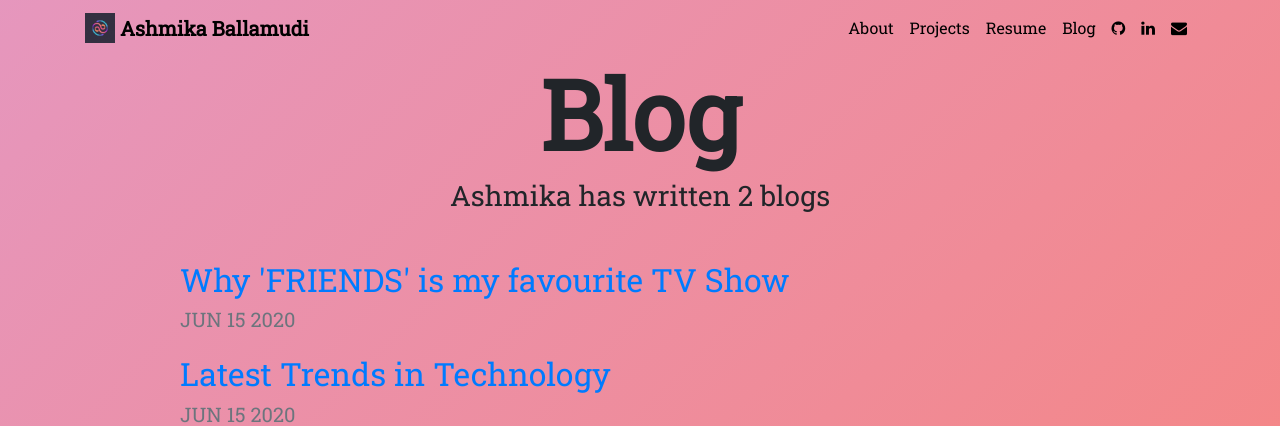
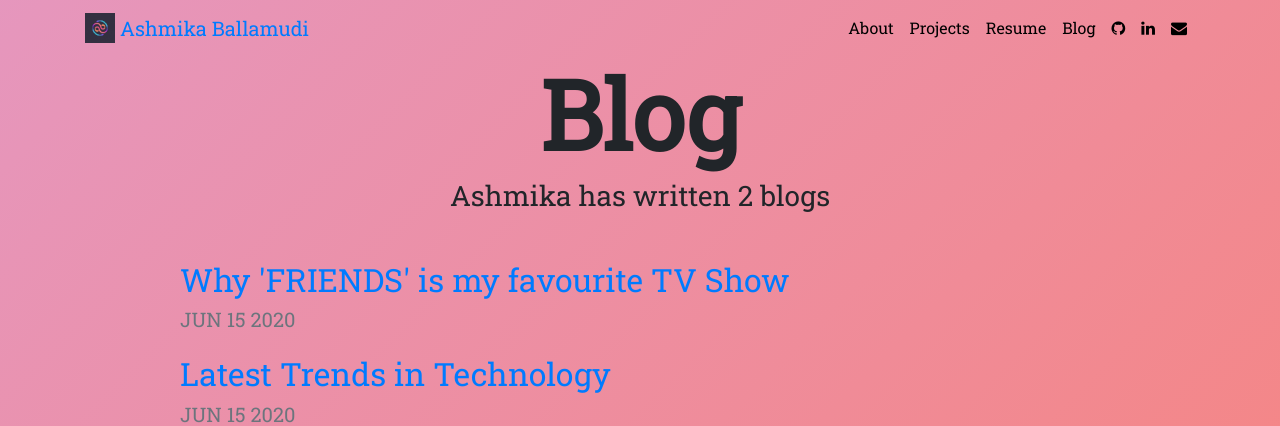
Before and after one commit to ashmika-26/django3-personal-portfolio, a Django app: page /blog/ in a window 1280 px wide. Shown: the top 426 px of the page. Run offline with Django 3.2, Linux system fonts and the light colour scheme; data comes from the database, SQL or seed files in the repository; some libraries are stand-ins or nearby versions.

Commit message:
navchangs

```diff
--- a/portfolio/templates/portfolio/base.html
+++ b/portfolio/templates/portfolio/base.html
@@ -22,15 +22,12 @@
 </head>
 
 <body>
-  <div id="back"></div>
-  <div id="front"></div>
 
   <nav id="topNav" class="navbar navbar-expand-md ">
-
     <div class="container">
       <a class="navbar-brand" href="{% url 'home' %}">
         <img src="{% static "portfolio/logo.png" %}" width="30" height="30" class="d-inline-block align-top" alt="Ashmika's Logo">
-        <span style="color:black;font-weight:bold">Ashmika Ballamudi </span>
+        <span>Ashmika Ballamudi </span>
       </a>
       <button class="navbar-toggler" type="button" data-toggle="collapse" data-target="#navbarNav" aria-controls="navbarNav" aria-expanded="false" aria-label="Toggle navigation">
         <span class="navbar-toggler-icon"></span>
@@ -56,7 +53,7 @@
             <a class="nav-link" href="https://www.linkedin.com/in/ashmika-ballamudi/" target="_blank"><i class = "fa fa-linkedin" style="color:black"></i></a>
           </li>
           <li>
-              <a class="nav-link" href="mailto:ashmika.b26@gmail.com"><i class="fa fa-envelope" style="color:black"></i></a>
+            <a class="nav-link" href="mailto:ashmika.b26@gmail.com"><i class="fa fa-envelope" style="color:black"></i></a>
           </li>
         </ul>
       </div>
```
